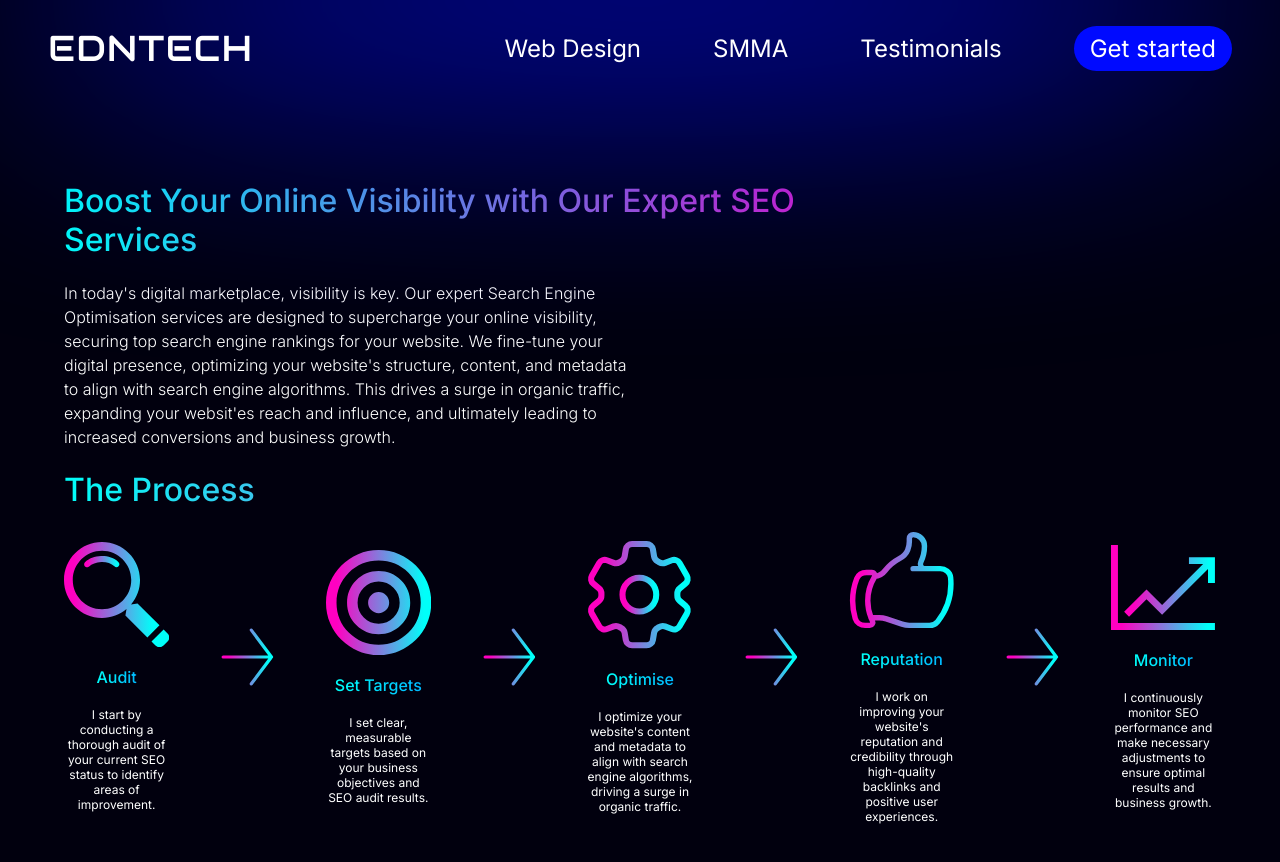
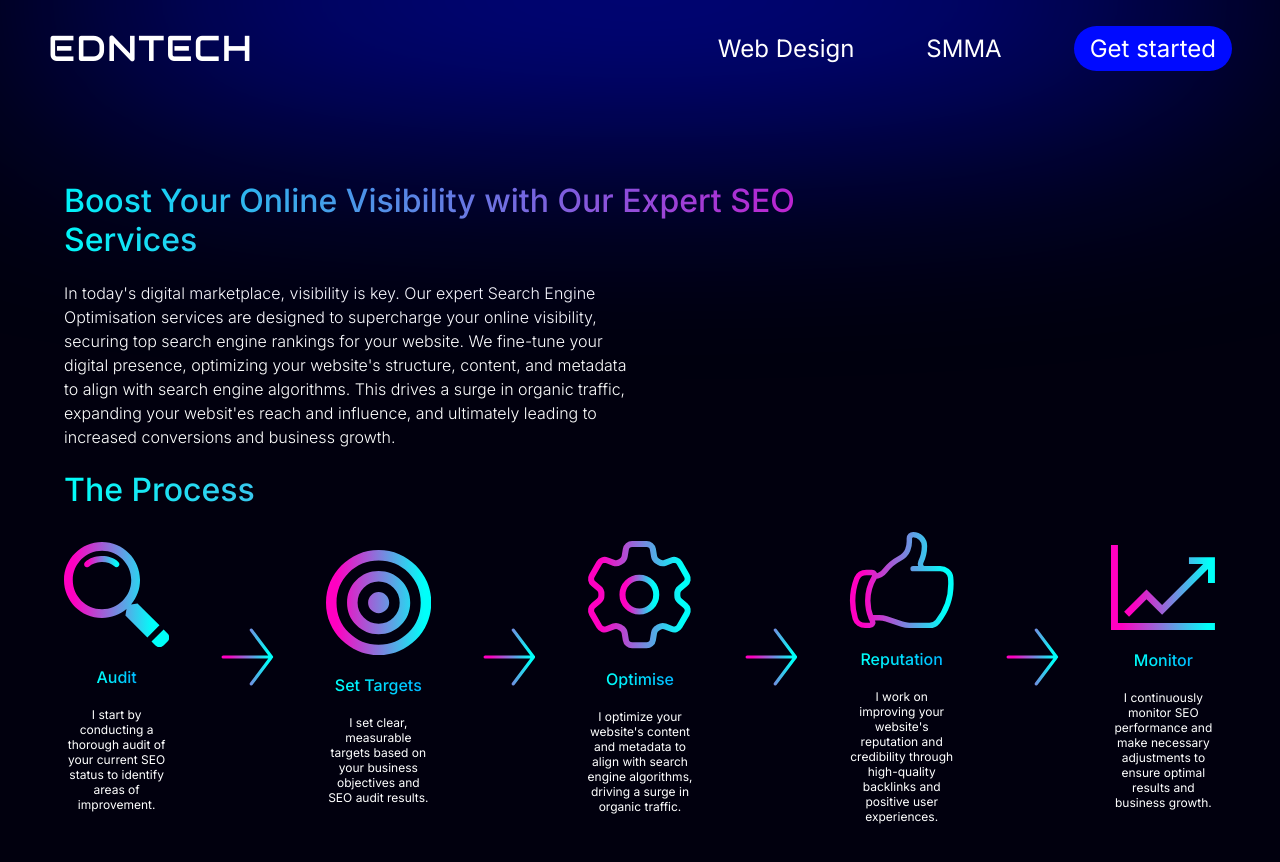
Before and after one commit to T2Bone2006/EDNTECH, a Next.js app: page /offers/seo in a window 1280 px wide. Shown: the top 862 px of the page. Built offline with nearby package versions, Linux system fonts and the light colour scheme.

Commit message:
removal of testimonials

```diff
--- a/components/Navbar/NavBar.tsx
+++ b/components/Navbar/NavBar.tsx
@@ -27,7 +27,7 @@ const NavBar = () => {
         <motion.div className={styles.links}>
             <Link className={styles.links} href={"/offers/webdevelopment"}>Web Design</Link>
             <Link className={styles.links} href={"/offers/smma"}>SMMA</Link>
-            <Link className={styles.links} href={"/"}>Testimonials</Link>
+            {/* <Link className={styles.links} href={"/"}>Testimonials</Link> */}
             <Link className={`${styles.links} ${styles.getStarted}`} href={"/contact"}>Get started</Link>
         </motion.div>
         <motion.div className={styles.burgerMenu} onClick={toggleMenu}><BurgerMenu /></motion.div>
```
